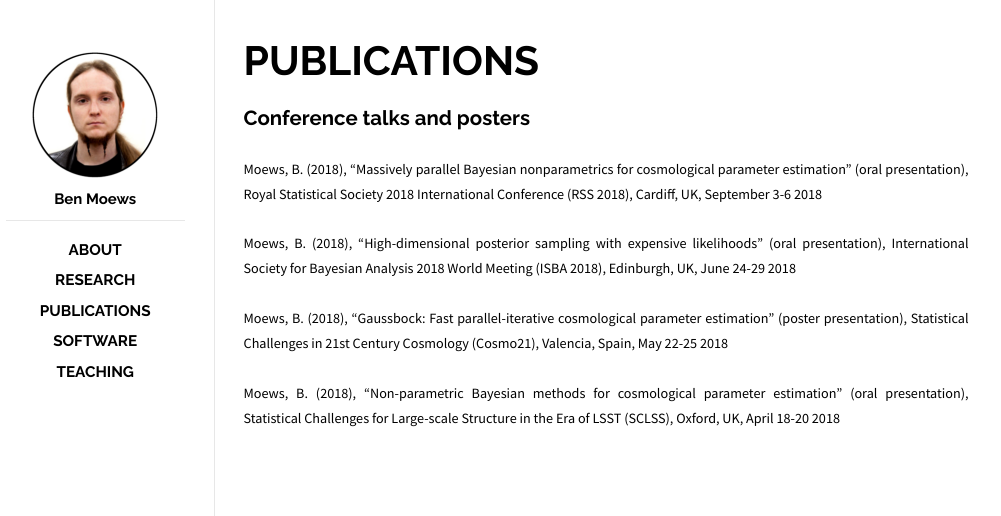
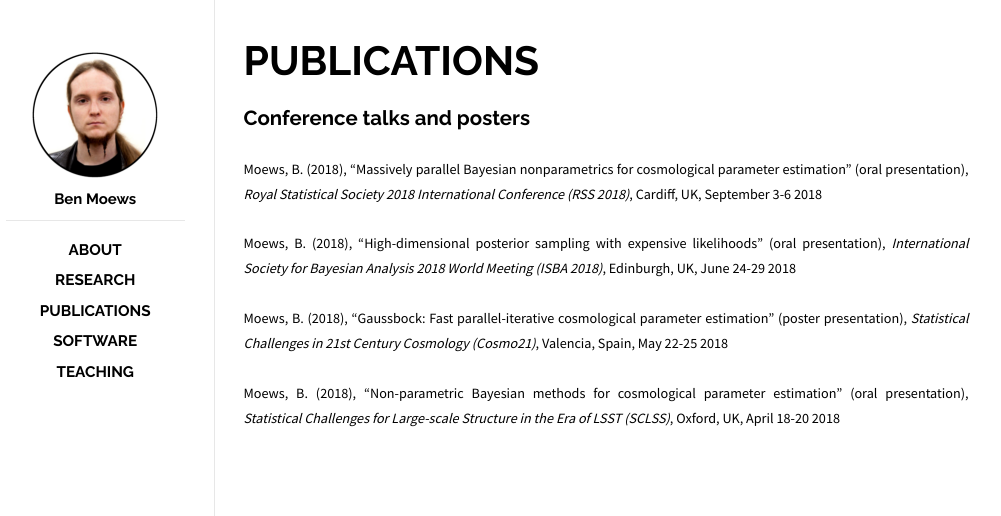
Before and after one commit to moews/moews.github.io, a Jekyll site: the page built from _posts/2017-03-25-publications.md, in a window 1280 px wide. Shown: the top 516 px of the page, without its empty margins (144-1145 px from the left). Built offline with Jekyll 4.4.1, drawn with Linux system fonts in a browser that asks for light colours.

Commit message:
Update 2017-03-25-publications.md

```diff
--- a/_posts/2017-03-25-publications.md
+++ b/_posts/2017-03-25-publications.md
@@ -8,10 +8,10 @@ categories: posts
 
 ## Conference talks and posters
 
-<small>Moews, B. (2018), "Massively parallel Bayesian nonparametrics for cosmological parameter estimation" (oral presentation), Royal Statistical Society 2018 International Conference (RSS 2018), Cardiff, UK, September 3-6 2018</small>
+<small>Moews, B. (2018), "Massively parallel Bayesian nonparametrics for cosmological parameter estimation" (oral presentation), _Royal Statistical Society 2018 International Conference (RSS 2018)_, Cardiff, UK, September 3-6 2018</small>
 
-<small>Moews, B. (2018), "High-dimensional posterior sampling with expensive likelihoods" (oral presentation), International Society for Bayesian Analysis 2018 World Meeting (ISBA 2018), Edinburgh, UK, June 24-29 2018</small>
+<small>Moews, B. (2018), "High-dimensional posterior sampling with expensive likelihoods" (oral presentation), _International Society for Bayesian Analysis 2018 World Meeting (ISBA 2018)_, Edinburgh, UK, June 24-29 2018</small>
 
-<small>Moews, B. (2018), "Gaussbock: Fast parallel-iterative cosmological parameter estimation" (poster presentation), Statistical Challenges in 21st Century Cosmology (Cosmo21), Valencia, Spain, May 22-25 2018</small>
+<small>Moews, B. (2018), "Gaussbock: Fast parallel-iterative cosmological parameter estimation" (poster presentation), _Statistical Challenges in 21st Century Cosmology (Cosmo21)_, Valencia, Spain, May 22-25 2018</small>
 
-<small>Moews, B. (2018), "Non-parametric Bayesian methods for cosmological parameter estimation" (oral presentation), Statistical Challenges for Large-scale Structure in the Era of LSST (SCLSS), Oxford, UK, April 18-20 2018</small>
+<small>Moews, B. (2018), "Non-parametric Bayesian methods for cosmological parameter estimation" (oral presentation), _Statistical Challenges for Large-scale Structure in the Era of LSST (SCLSS)_, Oxford, UK, April 18-20 2018</small>
```
